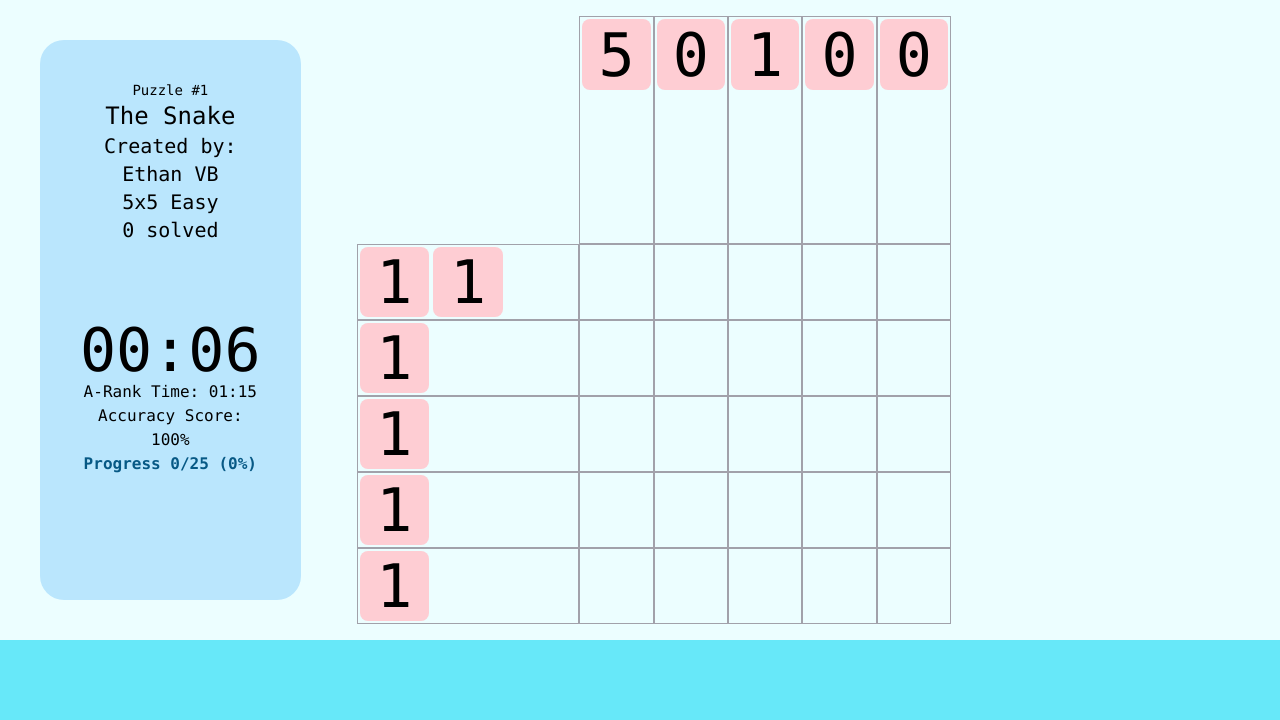
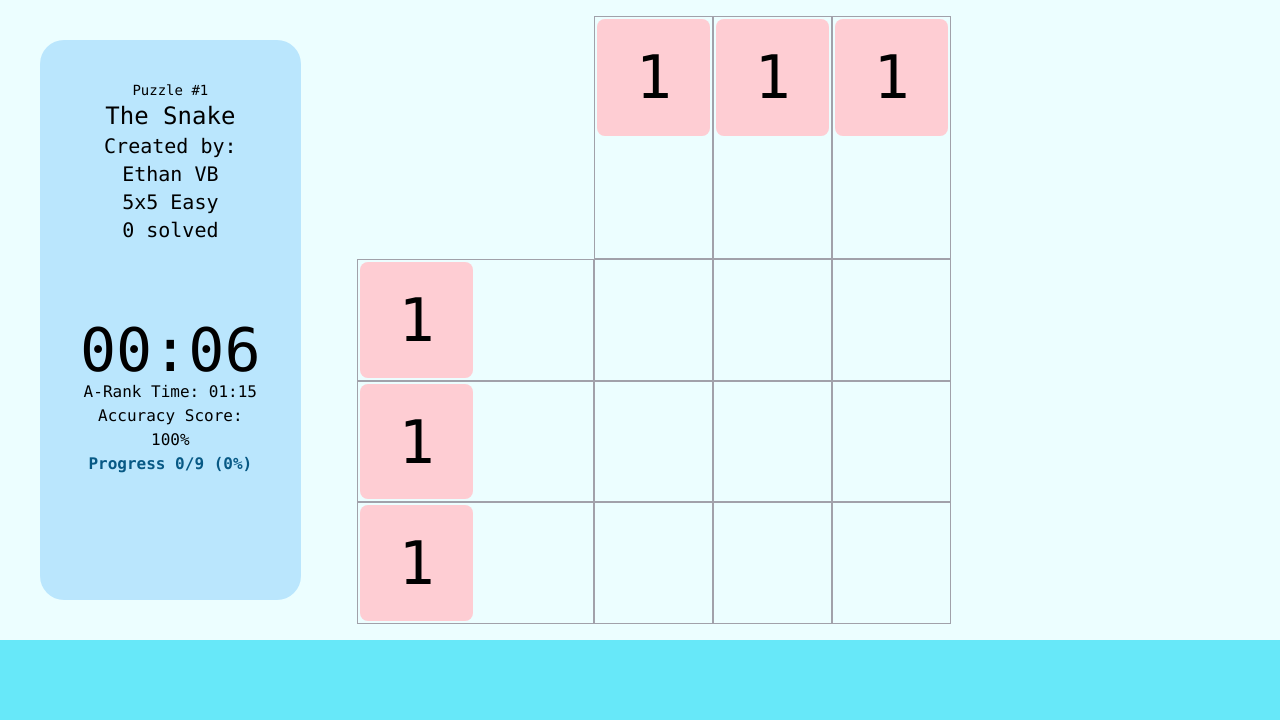
Before and after one commit to EthanVB123/CITS3403_GroupProject, a Flask app: page /puzzle/1 in a window 1280 px wide. Shown: the part 80-800 px from the top of the page. Run offline with Flask 3, Linux system fonts and the light colour scheme; some libraries are stand-ins or nearby versions.

Commit message:
Solve puzzle route now successfully generating puzzle based on id using json provided by puzzlesdb.py, which will later be able to get the puzzles from a database

```diff
--- /dev/null
+++ b/app/puzzlesdb.py
@@ -0,0 +1,9 @@
+import json # in standard library
+
+def getPuzzleAsJSON(id: int):
+    samplePuzzles = [ [[2,2],[[1],[1]],[[1],[1]]], [[3,3],[[1],[1],[1]],[[1],[1],[1]]] ]
+    jsonAttributeNames = ["puzzleSize", "rowClues", "columnClues"]
+    samplePuzzlesDicts = [dict(zip(jsonAttributeNames, puzzle)) for puzzle in samplePuzzles]
+    targetPuzzle = samplePuzzlesDicts[id]
+    print(json.dumps(targetPuzzle))
+    return json.dumps(targetPuzzle)
--- a/app/routes.py
+++ b/app/routes.py
@@ -1,6 +1,6 @@
 from flask import render_template
 from . import app
-
+from .puzzlesdb import getPuzzleAsJSON
 @app.route("/")
 def homePage():
     return render_template('test.html', argument="This should be the home page.")
@@ -35,7 +35,8 @@ def puzzleSelectFromDifficulty(difficulty):
 
 @app.route('/puzzle/<int:puzzleid>')
 def solvePuzzle(puzzleid):
-    return render_template('solvePuzzle.html') # haven't yet used the puzzleid
+    puzzleJSON = getPuzzleAsJSON(puzzleid)
+    return render_template('solvePuzzle.html', puzzleJSON=puzzleJSON)
 
 @app.route('/puzzle/new')
 def puzzleEditor():
--- a/app/static/solvePuzzle.js
+++ b/app/static/solvePuzzle.js
@@ -11,7 +11,7 @@ document.addEventListener("DOMContentLoaded", () => {
     const puzzle = document.getElementById("puzzle");
     const timerElement = document.getElementById("timer");
     progressElement = document.getElementById("progress");
-    generatePuzzle(requestedPuzzle[0], requestedPuzzle[1], requestedPuzzle[2]); // defined inline in solvePuzzle.html
+    generatePuzzle(requestedPuzzle.puzzleSize, requestedPuzzle.rowClues, requestedPuzzle.columnClues); // defined inline in solvePuzzle.html
     // to prevent bloat from having an event listener per cell, just have an event listener for the puzzle
     // and then detect which item was actually clicked using event.target
     puzzle.addEventListener("click", event => {
--- a/app/templates/solvePuzzle.html
+++ b/app/templates/solvePuzzle.html
@@ -10,11 +10,7 @@
     <!-- gets the puzzle to be solved from the server -->
     <script>
         // this variable will be referenced in solvePuzzle.js to generate the puzzle
-        const requestedPuzzle = [
-            [5,5], // puzzle size
-            [[1,1],[1],[1],[1],[1]], // clues for each row
-            [[5],[0],[1],[0],[0]] // clues for each column
-        ];
+        const requestedPuzzle = JSON.parse({{puzzleJSON | tojson }});
     </script>
     <!-- runs the actual client-side code -->
     <script src="{{ url_for('static', filename='solvePuzzle.js') }}"></script>
```
